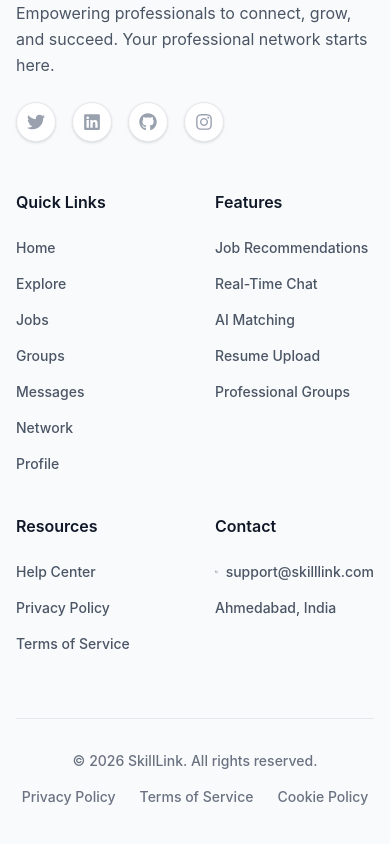
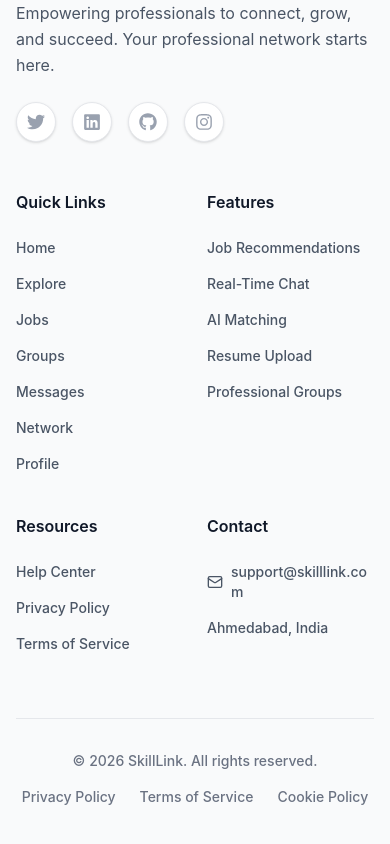
Before and after one commit to RudraMangroliya/SkillLink, a React (Vite) app in the folder client/: page / in a window 390 px wide. Shown: the part 2530-3374 px from the top of the page. Built offline with nearby package versions, Linux system fonts and the light colour scheme; no server answers.

Commit message:
style(footer): center content below 340px, optimize 340px-400px gaps, add smooth scroll-to-top button

```diff
--- a/client/src/components/Footer.tsx
+++ b/client/src/components/Footer.tsx
@@ -1,15 +1,28 @@
-import React, { useState } from 'react';
+import React, { useState, useEffect } from 'react';
 import { Link, useLocation } from 'react-router-dom';
-import { Mail, Zap } from 'lucide-react';
+import { Mail, Zap, ArrowUp } from 'lucide-react';
 import { FaTwitter, FaLinkedin, FaGithub, FaInstagram } from 'react-icons/fa';
 
 const Footer = () => {
   const [email, setEmail] = useState('');
+  const [showScrollTop, setShowScrollTop] = useState(false);
   const location = useLocation();
 
   if (location.pathname.startsWith('/chat')) {
     return null;
   }
+
+  useEffect(() => {
+    const toggleVisibility = () => {
+      if (window.scrollY > 300) {
+        setShowScrollTop(true);
+      } else {
+        setShowScrollTop(false);
+      }
+    };
+    window.addEventListener('scroll', toggleVisibility);
+    return () => window.removeEventListener('scroll', toggleVisibility);
+  }, []);
 
   const handleSubscribe = (e: React.FormEvent) => {
     e.preventDefault();
@@ -23,6 +36,13 @@ const Footer = () => {
     if (location.pathname === path) {
       window.scrollTo({ top: 0, behavior: 'smooth' });
     }
+  };
+
+  const scrollToTop = () => {
+    window.scrollTo({
+      top: 0,
+      behavior: 'smooth'
+    });
   };
 
   return (
@@ -67,8 +87,8 @@ const Footer = () => {
         <div className="flex flex-col lg:flex-row gap-12 lg:gap-8 mb-16">
 
           {/* Brand Section */}
-          <div className="w-full lg:w-2/5 shrink-0">
-            <Link to="/" onClick={() => handleLinkClick("/")} className="flex items-center gap-2 mb-4">
+          <div className="w-full lg:w-2/5 shrink-0 flex flex-col items-center xs:items-start text-center xs:text-left">
+            <Link to="/" onClick={() => handleLinkClick("/")} className="flex items-center gap-2 mb-4 justify-center xs:justify-start">
               <div className="bg-indigo-600 p-2 rounded-lg">
                 <Zap size={24} className="text-white" fill="currentColor" />
               </div>
@@ -77,7 +97,7 @@ const Footer = () => {
             <p className="text-gray-600 dark:text-gray-400 mb-6 max-w-sm leading-relaxed transition-colors">
               Empowering professionals to connect, grow, and succeed. Your professional network starts here.
             </p>
-            <div className="flex items-center gap-4">
+            <div className="flex items-center gap-4 justify-center xs:justify-start">
               <a href="#" className="w-10 h-10 bg-white dark:bg-slate-800 border border-gray-200 dark:border-slate-700 rounded-full flex items-center justify-center text-gray-400 dark:text-gray-400 hover:text-indigo-600 dark:hover:text-white hover:bg-indigo-50 dark:hover:bg-indigo-600 hover:border-indigo-200 dark:hover:border-indigo-600 transition-all shadow-sm dark:shadow-none">
                 <FaTwitter size={18} />
               </a>
@@ -94,10 +114,10 @@ const Footer = () => {
           </div>
 
           {/* Links Columns container */}
-          <div className="w-full lg:w-3/5 grid grid-cols-1 xs:grid-cols-2 md:grid-cols-4 gap-10 sm:gap-8">
+          <div className="w-full lg:w-3/5 grid grid-cols-1 xs:grid-cols-2 md:grid-cols-4 gap-y-10 gap-x-4 xs:gap-x-6 md:gap-x-8">
             {/* Quick Links */}
-            <div>
-              <h3 className="text-gray-900 dark:text-white font-semibold mb-6 transition-colors">Quick Links</h3>
+            <div className="text-center xs:text-left">
+              <h3 className="text-gray-900 dark:text-white font-semibold mb-6 transition-colors text-center xs:text-left">Quick Links</h3>
               <ul className="space-y-4 text-sm font-medium">
                 <li><Link to="/" onClick={() => handleLinkClick("/")} className="text-gray-600 dark:text-gray-400 hover:text-indigo-600 dark:hover:text-indigo-400 transition-colors">Home</Link></li>
                 <li><Link to="/explore" onClick={() => handleLinkClick("/explore")} className="text-gray-600 dark:text-gray-400 hover:text-indigo-600 dark:hover:text-indigo-400 transition-colors">Explore</Link></li>
@@ -110,8 +130,8 @@ const Footer = () => {
             </div>
 
             {/* Features */}
-            <div>
-              <h3 className="text-gray-900 dark:text-white font-semibold mb-6 transition-colors">Features</h3>
+            <div className="text-center xs:text-left">
+              <h3 className="text-gray-900 dark:text-white font-semibold mb-6 transition-colors text-center xs:text-left">Features</h3>
               <ul className="space-y-4 text-sm font-medium">
                 <li><Link to="/jobs" onClick={() => handleLinkClick("/jobs")} className="text-gray-600 dark:text-gray-400 hover:text-indigo-600 dark:hover:text-indigo-400 transition-colors">Job Recommendations</Link></li>
                 <li><Link to="/chat" onClick={() => handleLinkClick("/chat")} className="text-gray-600 dark:text-gray-400 hover:text-indigo-600 dark:hover:text-indigo-400 transition-colors">Real-Time Chat</Link></li>
@@ -122,8 +142,8 @@ const Footer = () => {
             </div>
 
             {/* Resources */}
-            <div>
-              <h3 className="text-gray-900 dark:text-white font-semibold mb-6 transition-colors">Resources</h3>
+            <div className="text-center xs:text-left">
+              <h3 className="text-gray-900 dark:text-white font-semibold mb-6 transition-colors text-center xs:text-left">Resources</h3>
               <ul className="space-y-4 text-sm font-medium">
                 <li><Link to="/" onClick={() => handleLinkClick("/")} className="text-gray-600 dark:text-gray-400 hover:text-indigo-600 dark:hover:text-indigo-400 transition-colors">Help Center</Link></li>
                 <li><Link to="/privacy-policy" onClick={() => handleLinkClick("/privacy-policy")} className="text-gray-600 dark:text-gray-400 hover:text-indigo-600 dark:hover:text-indigo-400 transition-colors">Privacy Policy</Link></li>
@@ -132,13 +152,13 @@ const Footer = () => {
             </div>
 
             {/* Contact */}
-            <div>
-              <h3 className="text-gray-900 dark:text-white font-semibold mb-6 transition-colors">Contact</h3>
-              <div className="space-y-4">
-                <a href="mailto:support@skilllink.com" className="flex items-center gap-2 text-gray-600 dark:text-gray-400 hover:text-indigo-600 dark:hover:text-white transition-colors text-sm font-medium">
-                  <Mail size={16} /> support@skilllink.com
+            <div className="text-center xs:text-left">
+              <h3 className="text-gray-900 dark:text-white font-semibold mb-6 transition-colors text-center xs:text-left">Contact</h3>
+              <div className="space-y-4 flex flex-col items-center xs:items-start">
+                <a href="mailto:support@skilllink.com" className="flex items-center gap-2 text-gray-600 dark:text-gray-400 hover:text-indigo-600 dark:hover:text-white transition-colors text-xs min-[380px]:text-sm font-medium break-all justify-center xs:justify-start">
+                  <Mail size={16} className="shrink-0" /> support@skilllink.com
                 </a>
-                <p className="text-gray-600 dark:text-gray-400 text-sm font-medium">Ahmedabad, India</p>
+                <p className="text-gray-600 dark:text-gray-400 text-xs min-[380px]:text-sm font-medium">Ahmedabad, India</p>
               </div>
             </div>
           </div>
@@ -156,6 +176,16 @@ const Footer = () => {
         </div>
 
       </div>
+
+      {showScrollTop && (
+        <button
+          onClick={scrollToTop}
+          aria-label="Scroll to top"
+          className="fixed bottom-6 right-6 z-50 p-3 rounded-full bg-white/90 dark:bg-slate-900/90 text-gray-700 dark:text-gray-200 border border-gray-200 dark:border-slate-800 shadow-lg hover:shadow-indigo-500/20 hover:text-indigo-600 dark:hover:text-indigo-400 hover:-translate-y-1 active:scale-95 transition-all duration-300 backdrop-blur-sm group focus:outline-none"
+        >
+          <ArrowUp size={20} className="group-hover:animate-bounce shrink-0" />
+        </button>
+      )}
     </footer>
   );
 };
```
